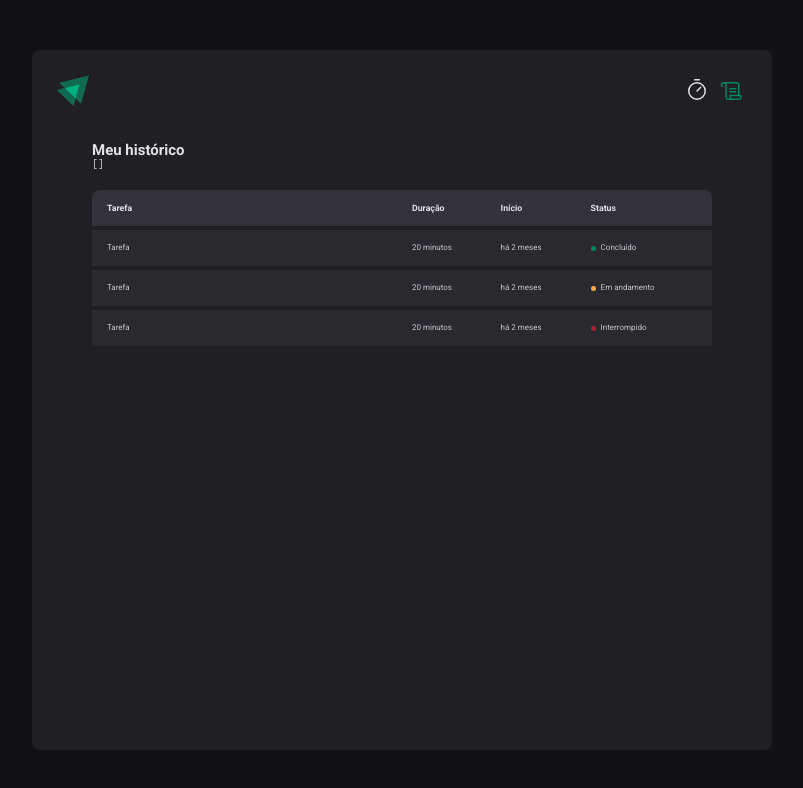
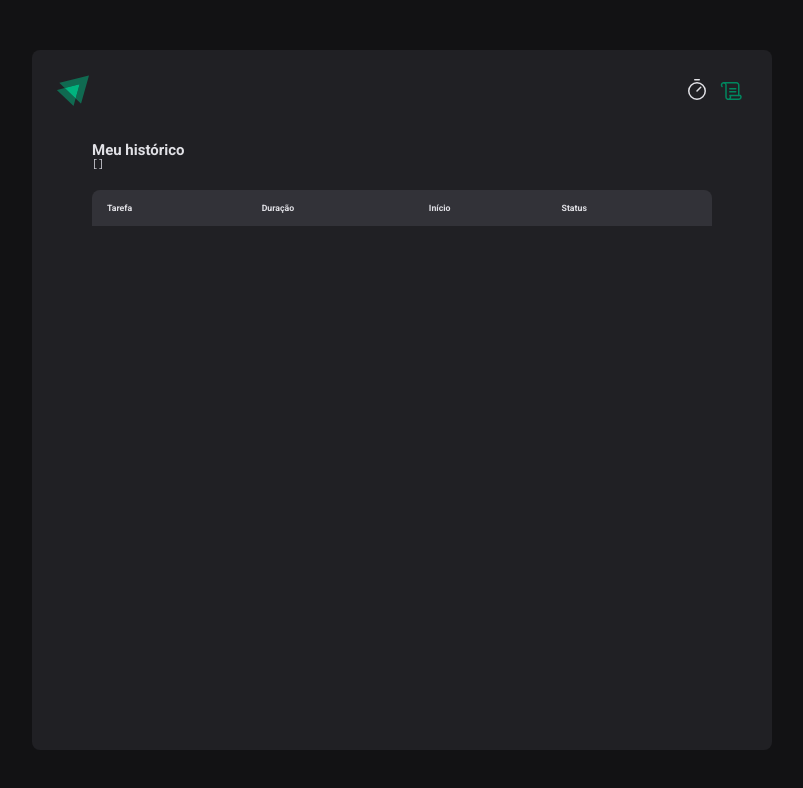
Before and after one commit to JonatasAS/Project_Ignite_02, a React (Vite) app in the folder ignite-focus/: page /History in a window 1280 px wide. Shown: the top 788 px of the page, without its empty margins (238-1041 px from the left). Built offline with nearby package versions, Linux system fonts and the light colour scheme.

Commit message:
historical list

```diff
--- a/ignite-focus/src/context/CyclesContext.tsx
+++ b/ignite-focus/src/context/CyclesContext.tsx
@@ -67,7 +67,6 @@ export function CyclesContextProvider({
     setCycles((state) => [...state, newCycle])
     setActiveCycleId(newCycle.id)
     setAmountSecondsPassed(0)
-    /*  reset() */
   }
 
   function interruptCurrentCycle() {
--- a/ignite-focus/src/pages/History/index.tsx
+++ b/ignite-focus/src/pages/History/index.tsx
@@ -19,30 +19,26 @@ export function History() {
             </tr>
           </thead>
           <tbody>
-            <tr>
-              <td>Tarefa</td>
-              <td>20 minutos</td>
-              <td>há 2 meses</td>
-              <td>
-                <Status statusColor="green">Concluído</Status>
-              </td>
-            </tr>
-            <tr>
-              <td>Tarefa</td>
-              <td>20 minutos</td>
-              <td>há 2 meses</td>
-              <td>
-                <Status statusColor="yellow">Em andamento</Status>
-              </td>
-            </tr>
-            <tr>
-              <td>Tarefa</td>
-              <td>20 minutos</td>
-              <td>há 2 meses</td>
-              <td>
-                <Status statusColor="red">Interrompido</Status>
-              </td>
-            </tr>
+            {cycles.map((cycle) => {
+              return (
+                <tr key={cycle.id}>
+                  <td>{cycle.task}</td>
+                  <td>{cycle.minutesAmount} minutos</td>
+                  <td>{cycle.startDate.toISOString()}</td>
+                  <td>
+                    {cycle.finishedDate && (
+                      <Status statusColor="green">Concluído</Status>
+                    )}
+                    {cycle.interrupetedDate && (
+                      <Status statusColor="red">Interrompido</Status>
+                    )}
+                    {!cycle.finishedDate && !cycle.interrupetedDate && (
+                      <Status statusColor="yellow">Em andamento</Status>
+                    )}
+                  </td>
+                </tr>
+              )
+            })}
           </tbody>
         </table>
       </HistoryList>
--- a/ignite-focus/src/pages/Home/index.tsx
+++ b/ignite-focus/src/pages/Home/index.tsx
@@ -36,14 +36,19 @@ export function Home() {
     },
   })
 
-  const { handleSubmit, /* reset, */ watch } = newCycleForm
+  const { handleSubmit, reset, watch } = newCycleForm
+
+  function handleCreateNewCycle(data: NewCycleFormData) {
+    createNewCycle(data)
+    reset()
+  }
 
   const task = watch('task')
   const isSubmitDisabled = !task
 
   return (
     <HomeContainer>
-      <form onSubmit={handleSubmit(createNewCycle)} action="">
+      <form onSubmit={handleSubmit(handleCreateNewCycle)} action="">
         <FormProvider {...newCycleForm}>
           <NewCycleForm />
         </FormProvider>
```
